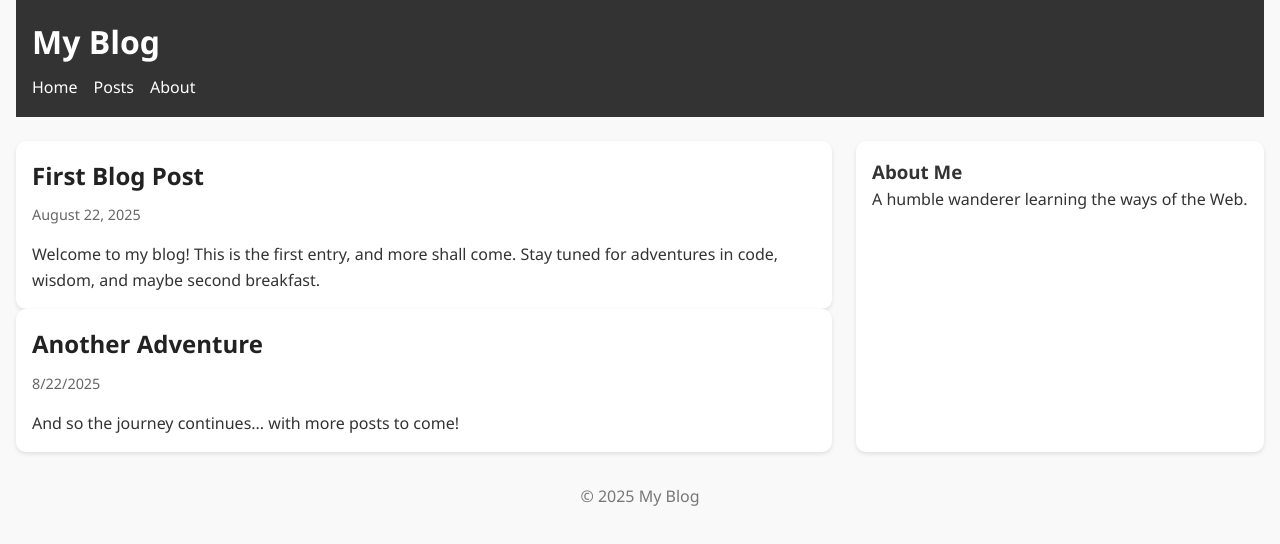
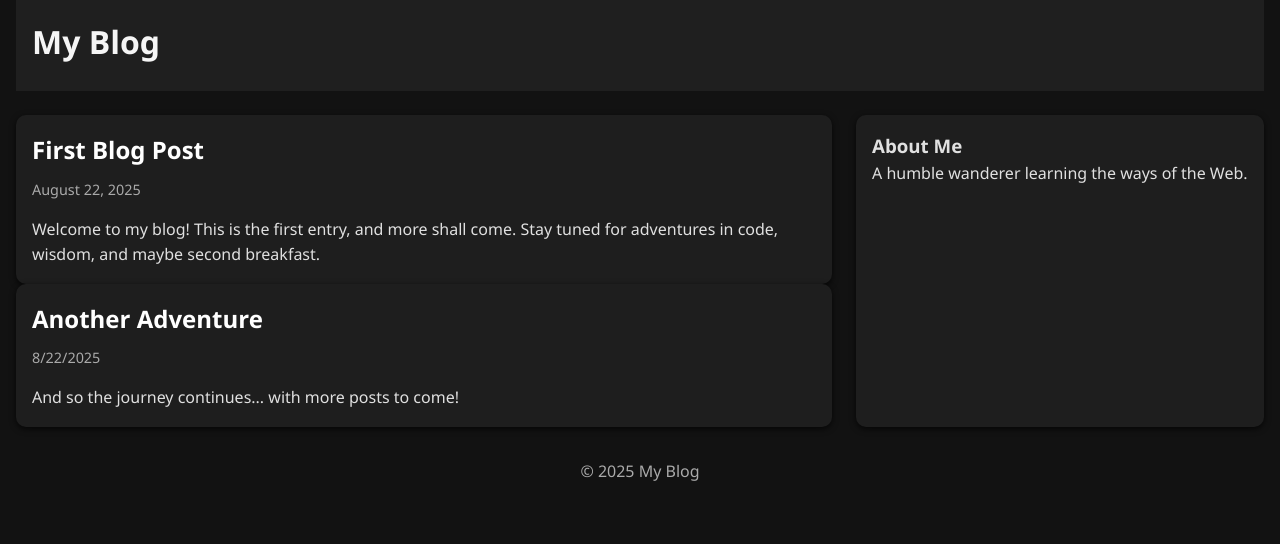
Before and after one commit to emlaker/ot-blog-repo, a plain HTML site: page index.html in a window 1280 px wide. Drawn offline with Linux system fonts and the light colour scheme.

Commit message:
made it dark mode, and eliminated the nav bar since it will only be a single page site for now

```diff
--- a/blog.css
+++ b/blog.css
@@ -8,15 +8,15 @@
 body {
   font-family: 'Segoe UI', Tahoma, sans-serif;
   line-height: 1.6;
-  background-color: #f9f9f9;
-  color: #333;
+  background-color: #121212;  /* Dark background */
+  color: #e0e0e0;             /* Light text */
   padding: 0 1rem;
 }
 
 /* Header */
 header {
-  background: #333;
-  color: #fff;
+  background: #1f1f1f;
+  color: #f5f5f5;
   padding: 1rem;
 }
 
@@ -31,8 +31,12 @@ nav ul {
 }
 
 nav a {
-  color: #fff;
+  color: #f5f5f5;
   text-decoration: none;
+}
+
+nav a:hover {
+  text-decoration: underline;
 }
 
 /* Main layout */
@@ -45,34 +49,34 @@ main {
 
 /* Posts */
 .post {
-  background: #fff;
+  background: #1e1e1e;
   padding: 1rem;
   border-radius: 10px;
-  box-shadow: 0 2px 4px rgba(0,0,0,0.1);
+  box-shadow: 0 2px 6px rgba(0,0,0,0.7);
 }
 
 .post-title {
   margin-bottom: 0.5rem;
-  color: #222;
+  color: #ffffff;
 }
 
 .post-date {
   font-size: 0.9rem;
-  color: #666;
+  color: #aaaaaa;
   margin-bottom: 1rem;
 }
 
 /* Sidebar */
 aside {
-  background: #fff;
+  background: #1e1e1e;
   padding: 1rem;
   border-radius: 10px;
-  box-shadow: 0 2px 4px rgba(0,0,0,0.1);
+  box-shadow: 0 2px 6px rgba(0,0,0,0.7);
 }
 
 /* Footer */
 footer {
   text-align: center;
   margin: 2rem 0;
-  color: #777;
+  color: #aaaaaa;
 }
--- a/index.html
+++ b/index.html
@@ -9,13 +9,6 @@
 <body>
   <header>
     <h1>My Blog</h1>
-    <nav>
-      <ul>
-        <li><a href="#">Home</a></li>
-        <li><a href="#">Posts</a></li>
-        <li><a href="#">About</a></li>
-      </ul>
-    </nav>
   </header>
 
   <main>
```
